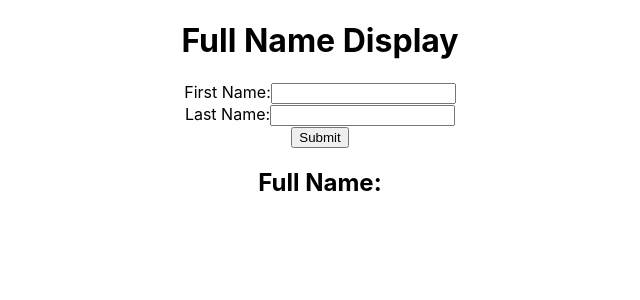
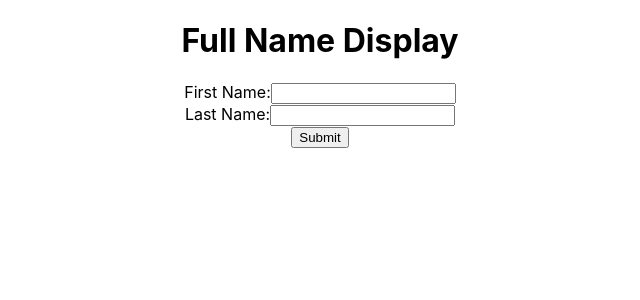
Before and after one commit to SeikhAbubakar5/FullNameCrio1, a React (Create React App) app: page / in a window 1280 px wide. Shown: the top 300 px of the page, without its empty margins (320-960 px from the left). Built offline with nearby package versions, Linux system fonts and the light colour scheme.

Commit message:
validation empty error

```diff
--- a/src/App.js
+++ b/src/App.js
@@ -9,7 +9,6 @@ function App() {
 
   const handleClick = (e) => {
     e.preventDefault();
-
 
     const newErrors = {
       fname: fname.trim() ? "" : "Please fill out this field",
@@ -57,9 +56,11 @@ function App() {
         <button type="submit">Submit</button>
       </form>
 
-      <div>
-        <h2>Full Name: {fullName}</h2>
-      </div>
+      {fullName && (
+        <div>
+          <h2>Full Name: {fullName}</h2>
+        </div>
+      )}
     </div>
   );
 }
```
